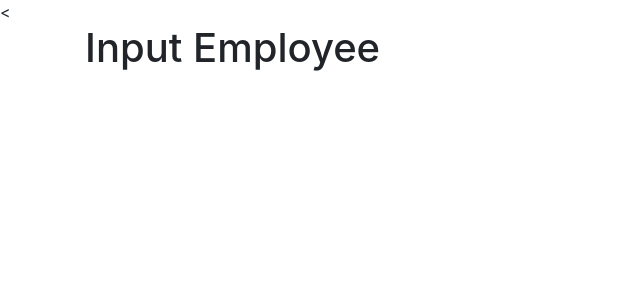
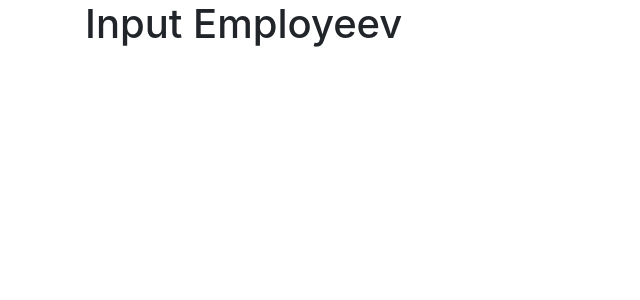
Before and after one commit to HImHome/employeesList, a React (Create React App) app in the folder client/: page / in a window 1280 px wide. Shown: the top 300 px of the page, without its empty margins (0-640 px from the left). Built offline with nearby package versions, Linux system fonts and the light colour scheme.

Commit message:
creating react app

```diff
--- a/client/public/index.html
+++ b/client/public/index.html
@@ -13,7 +13,7 @@
     <link rel="stylesheet" href="https://cdn.jsdelivr.net/npm/bootstrap@4.0.0/dist/css/bootstrap.min.css" integrity="sha384-Gn5384xqQ1aoWXA+058RXPxPg6fy4IWvTNh0E263XmFcJlSAwiGgFAW/dAiS6JXm" crossorigin="anonymous">
 
     <link rel="manifest" href="%PUBLIC_URL%/manifest.json" />
-    <
+
     <title>React App</title>
   </head>
   <body>
--- a/client/src/components/InputEmployee.js
+++ b/client/src/components/InputEmployee.js
@@ -3,7 +3,7 @@ import React from "react";
 
 const InputEmployee = () => {
     return (
-        <h1>Input Employee</h1>
+        <h1> Input Employeev</h1>
     )
 }
 
```
